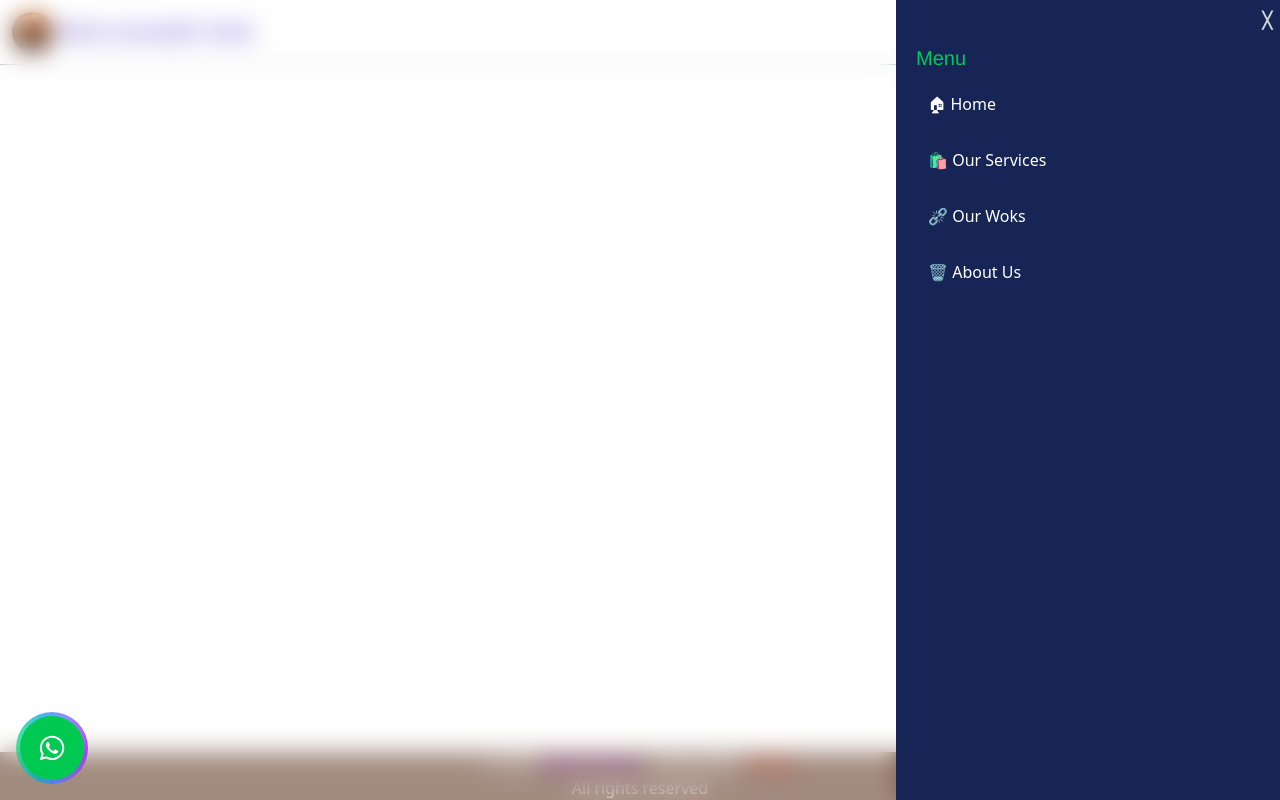
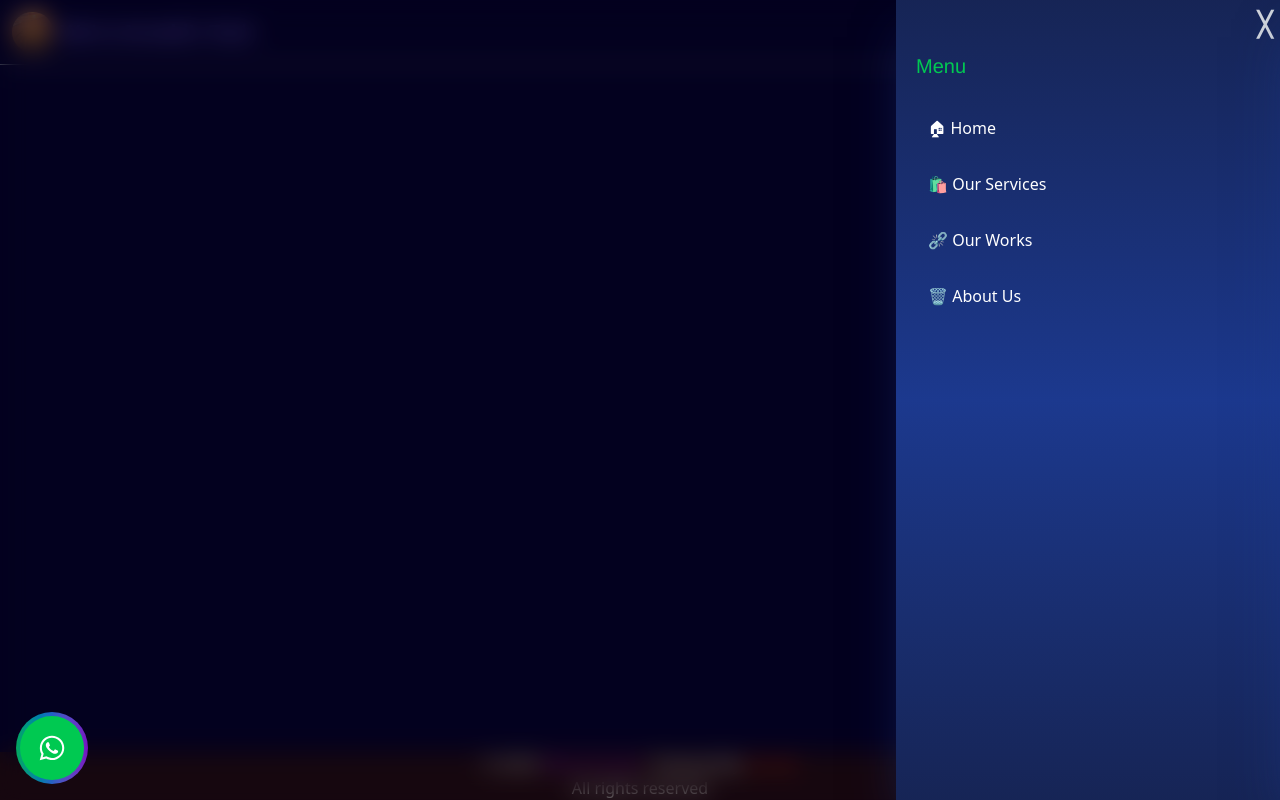
Before and after one commit to nianod/We-re-Arnold-Official, a React (Vite) app: page /modal in a window 1280 px wide. Both pictures are taken after a click on the button 1243 px from the left and 32 px from the top of the page. Built offline with nearby package versions, Linux system fonts and the light colour scheme.

Commit message:
added hovering

```diff
--- a/src/Components/SideModal.jsx
+++ b/src/Components/SideModal.jsx
@@ -1,43 +1,52 @@
-import { Link } from 'react-router-dom'
-const SideModal = ({sideMenu, setSideMenu}) => {
+import { Link } from 'react-router-dom';
 
+const SideModal = ({ sideMenu, setSideMenu }) => {
   return (
     <div>
       {sideMenu && (
         <div
-          className="fixed inset-0  z-10 backdrop-blur-md"
+          className="fixed inset-0 z-10 backdrop-blur-md bg-black/40"
           onClick={() => setSideMenu(false)}
         ></div>
       )}
+
       <div
-        className={`fixed top-0 right-0 h-screen w-[30%] bg-blue-950 z-50 transform transition-transform duration-300 ${
-          sideMenu ? "translate-x-0" : "translate-x-full"
-        }`}
+        className={`fixed top-0 right-0 h-screen w-full sm:w-96 md:w-[30%]
+        bg-gradient-to-b from-blue-950 via-blue-900 to-blue-950
+        shadow-2xl shadow-blue-900/50 z-50 transform
+        transition-transform duration-300 ease-in-out
+        ${sideMenu ? 'translate-x-0' : 'translate-x-full'}`}
       >
+
         <button
           onClick={() => setSideMenu(false)}
-          className="text-gray-300 font-bold cursor-pointer top-0 absolute right-0 p-2"
+          className="cursor-pointer text-gray-300 font-bold absolute top-2 right-2 text-2xl hover:rotate-180 transition-transform duration-300"
         >
           ╳
         </button>
-        <div className="p-5 text-white flex flex-col gap-2">
-          <h2 className="text-green-500 text-xl font-[helvetica] mt-6">Menu</h2>
-          <p className="hover:bg-gray-700 hover:transition p-3 rounded cursor-pointer" onClick={() => setSideMenu(false)}>
-            <Link to="/">🏠︎ Home</Link>
-          </p>
-          <p className="hover:bg-gray-700 hover:transition p-3 rounded cursor-pointer" onClick={() => setSideMenu(false)}>
-            <Link to="services">🛍️ Our Services</Link>
-          </p>
-          <p className="hover:bg-gray-700 hover:transition p-3 rounded cursor-pointer" onClick={() => setSideMenu(false)}>
-            <Link to="/work">⛓️‍💥 Our Woks</Link>
-          </p>
-          <p className="hover:bg-gray-700 hover:transition p-3 rounded cursor-pointer" onClick={() => setSideMenu(false)}>
-            <Link to="/">🗑️ About Us</Link>
-          </p>
+        <div className="p-5 text-white flex flex-col gap-2 mt-8">
+          <h2 className="text-green-500 text-xl font-[helvetica] mb-4">Menu</h2>
+
+          {[
+            { to: '/', label: '🏠︎ Home' },
+            { to: 'services', label: '🛍️ Our Services' },
+            { to: '/work', label: '⛓️‍💥 Our Works' },
+            { to: '/', label: '🗑️ About Us' },
+          ].map((item, idx) => (
+            <p
+              key={idx}
+              className="hover:bg-blue-800/60 transition p-3 rounded cursor-pointer"
+              onClick={() => setSideMenu(false)}
+            >
+              <Link to={item.to} className="block w-full">
+                {item.label}
+              </Link>
+            </p>
+          ))}
         </div>
       </div>
     </div>
   );
-}
+};
 
-export default SideModal
+export default SideModal;
--- a/src/index.css
+++ b/src/index.css
@@ -1,8 +1,6 @@
 @import 'tailwindcss';
 body {
-    /* background-color: rgb(6, 2, 52); */
-    background-image:(url(joshua-aragon-BMnhuwFYr7w-unsplash.jpg)) ;
-
+    background-color: rgb(6, 2, 52);
 }
 .contact {
     background-color: rgb(11, 5, 70);
```
